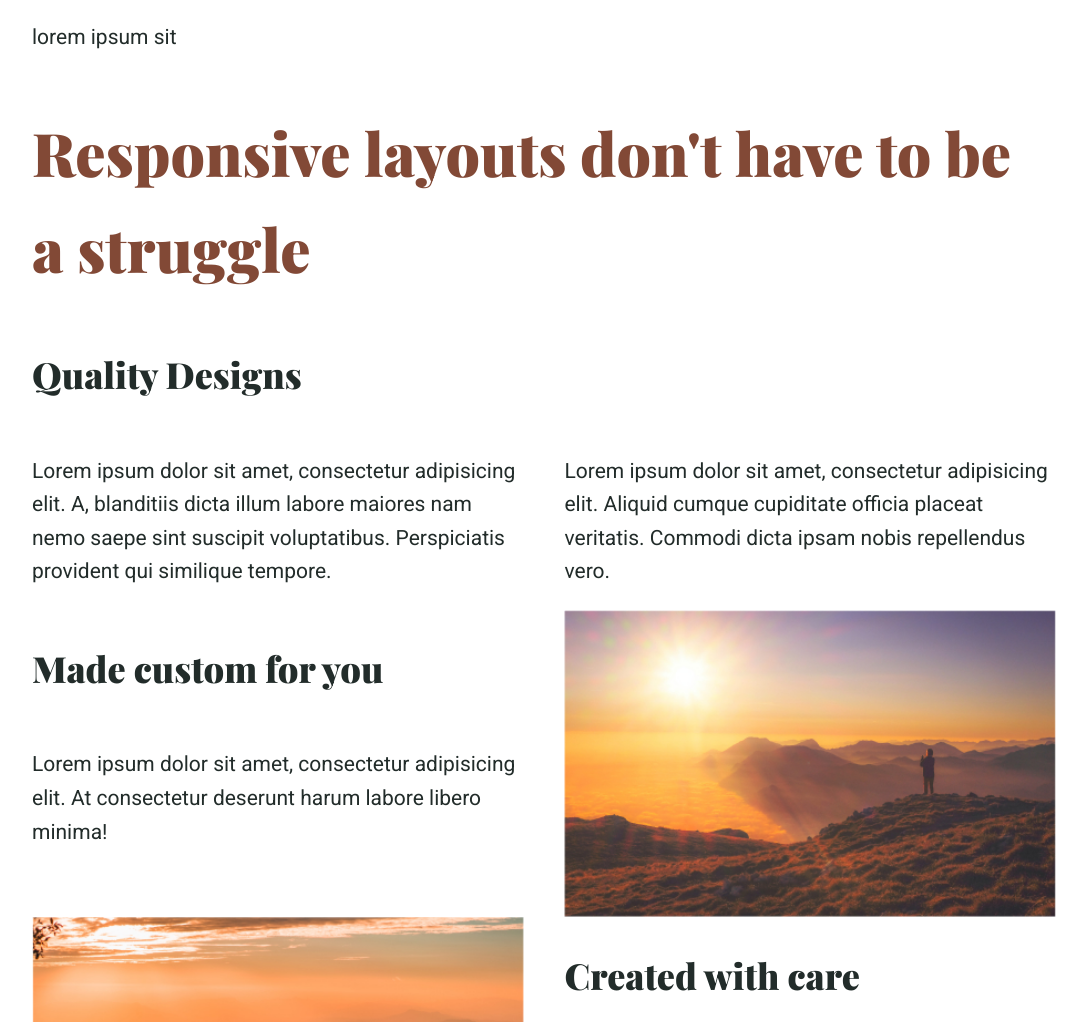
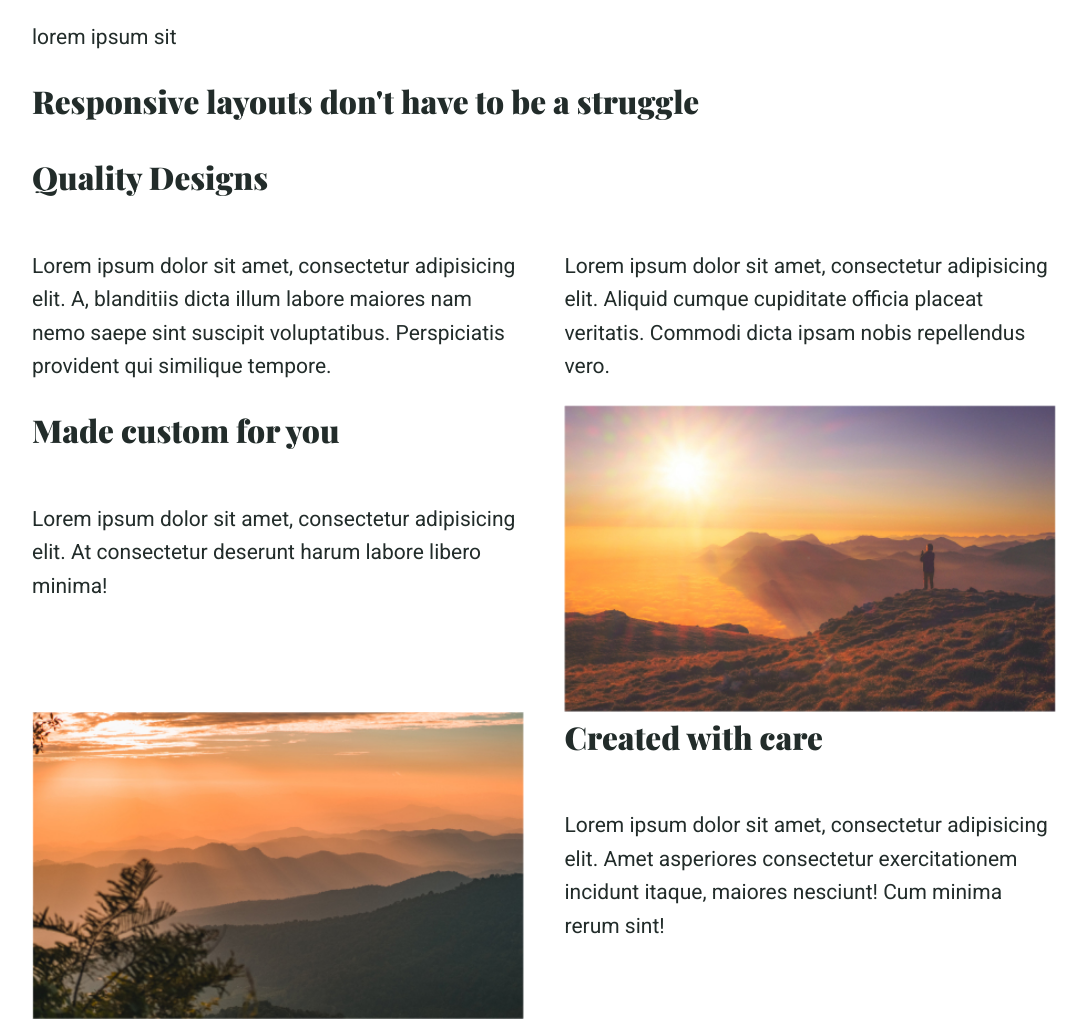
Before and after one commit to Annie-Huang/conquering-responsive-layouts, a website: page flexbox-challenge-4/index.html in a window 1280 px wide. Shown: the top 1022 px of the page, without its empty margins (96-1183 px from the left). Drawn offline with nearby package versions, Linux system fonts and the light colour scheme.

Commit message:
Move h1, h2 setting to the top. Remove margin-top for h1, h2

```diff
--- a/flexbox-challenge-4/style.css
+++ b/flexbox-challenge-4/style.css
@@ -22,6 +22,20 @@ img {
   max-width: 100%;
 }
 
+h1, h2 {
+  font-family: 'Playfair Display', serif;
+  font-weight: 900; /* Not sure where he gets the value from */
+  margin-top: 0;
+}
+/*h1 {*/
+/*  font-size: 3.75rem;  !* 60px *!*/
+/*  color: #824936;*/
+/*}*/
+/*h2 {*/
+/*  font-size: 2.25rem;  !* 36px *!*/
+/*}*/
+
+
 .hero {
   height: 100vh;
   background-color: #f3EED9;
@@ -43,16 +57,7 @@ img {
   text-transform: uppercase;
   letter-spacing: 0.5em;
 }
-h1 {
-  font-family: 'Playfair Display', serif;
-  font-size: 3.75rem;  /* 60px */
-  color: #824936;
-}
 
-h2 {
-  font-family: 'Playfair Display', serif;
-  font-size: 2.25rem;  /* 36px */
-}
 .main-title {
   color: #824936;
   text-align: center;
```
